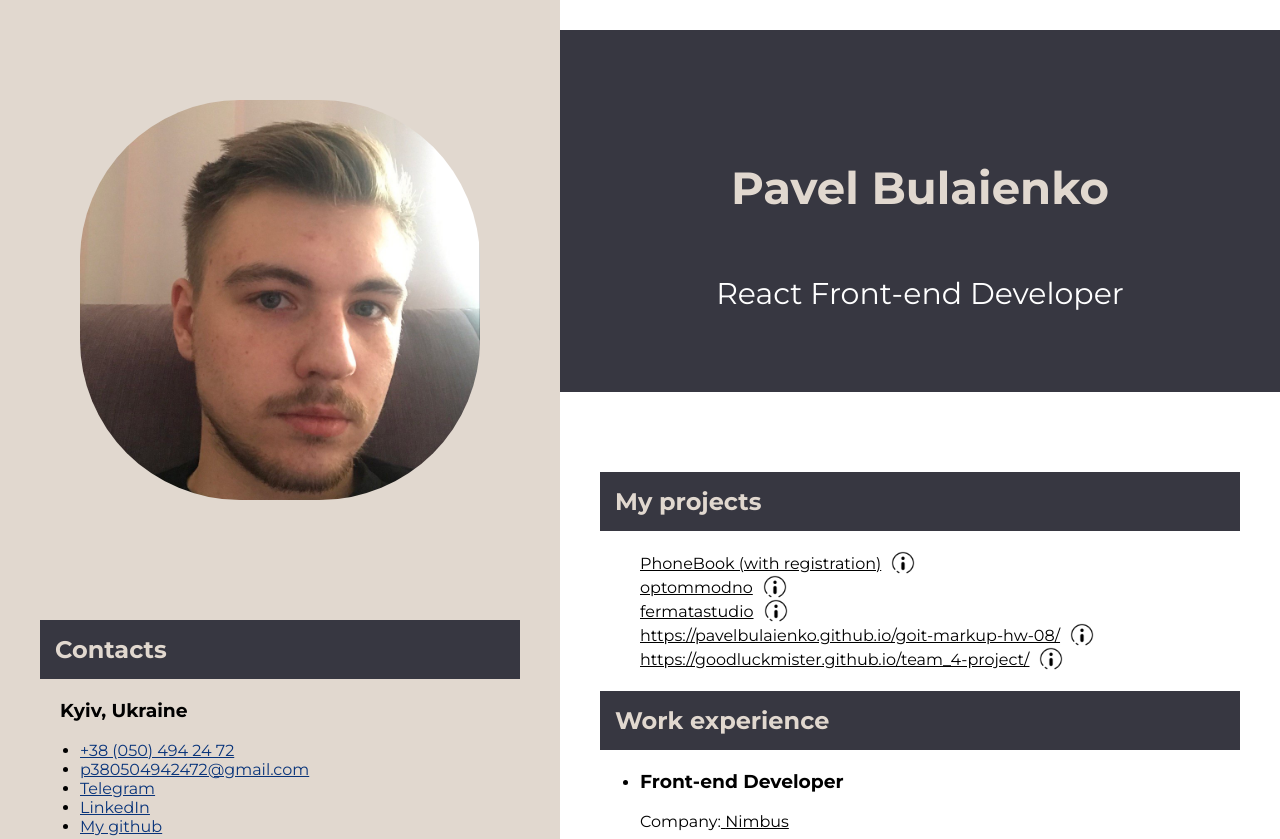
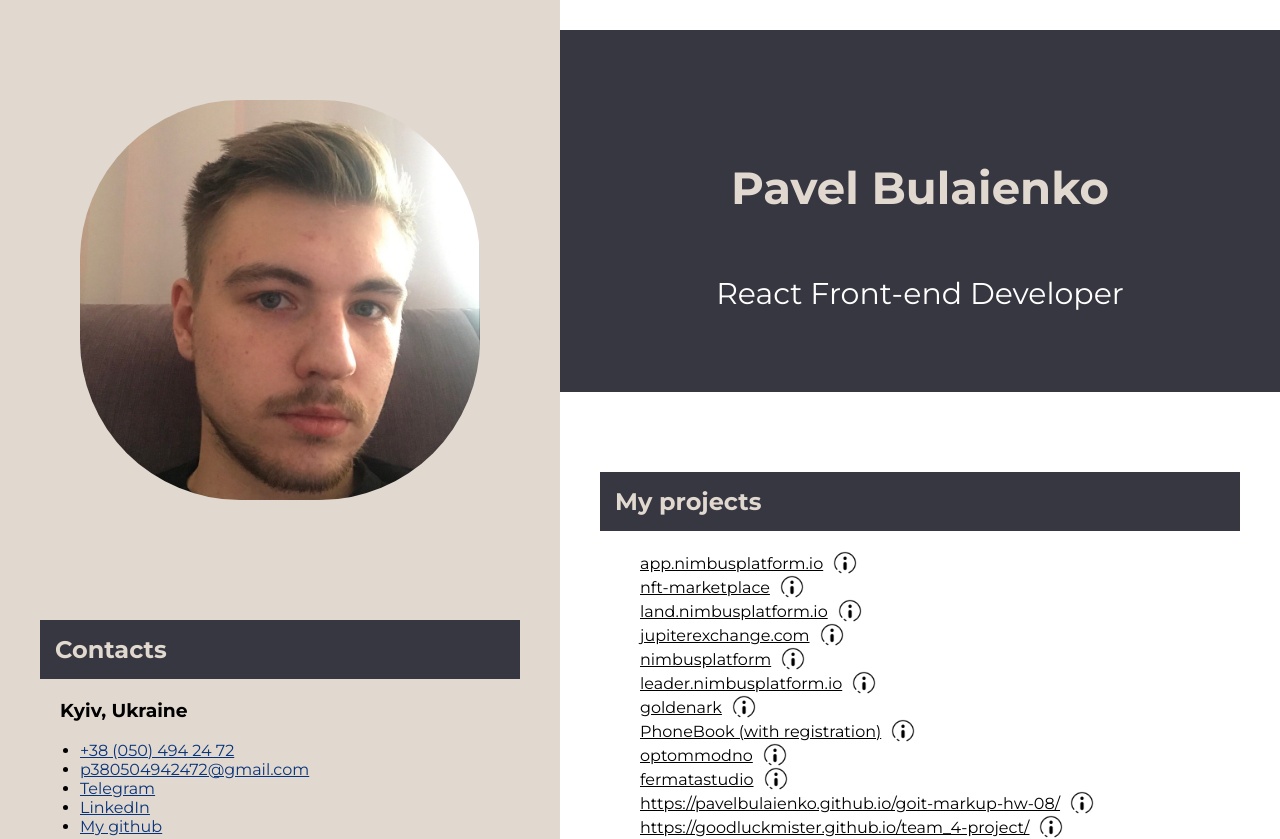
Before and after one commit to enlightenedUser/front-end-dev-resume, a React (Create React App) app: page / in a window 1280 px wide. Shown: the top 839 px of the page. Built offline with nearby package versions, Linux system fonts and the light colour scheme.

Commit message:
feature: update Work experience section

```diff
--- a/src/components/views/Main/MyProjects.js
+++ b/src/components/views/Main/MyProjects.js
@@ -8,6 +8,104 @@ const MyProjects = () => (
     <h2 className="subHeader">My projects</h2>
 
     <ul>
+      <li className='projects-item'>
+        <a
+            rel="noreferrer"
+            target="_blank"
+            href="https://app.nimbusplatform.io/"
+        >
+          app.nimbusplatform.io
+        </a>
+        <Tippy content={<span className='tooltip-text'>[team project, React, Solidity]</span>}>
+          <div className='tooltip'>
+            <img src={InfoIcon} alt='additional-info-img' className='additional-info-img'/>
+          </div>
+        </Tippy>
+      </li>
+      <li className='projects-item'>
+        <a
+            rel="noreferrer"
+            target="_blank"
+            href="https://nft-marketplace.ioalabs.com/"
+        >
+          nft-marketplace
+        </a>
+        <Tippy content={<span className='tooltip-text'>[team project, React, Solidity]</span>}>
+          <div className='tooltip'>
+            <img src={InfoIcon} alt='additional-info-img' className='additional-info-img'/>
+          </div>
+        </Tippy>
+      </li>
+      <li className='projects-item'>
+        <a
+            rel="noreferrer"
+            target="_blank"
+            href="https://land.nimbusplatform.io/"
+        >
+          land.nimbusplatform.io
+        </a>
+        <Tippy content={<span className='tooltip-text'>[team project, React, Solidity]</span>}>
+          <div className='tooltip'>
+            <img src={InfoIcon} alt='additional-info-img' className='additional-info-img'/>
+          </div>
+        </Tippy>
+      </li>
+      <li className='projects-item'>
+        <a
+            rel="noreferrer"
+            target="_blank"
+            href="https://jupiterexchange.com/"
+        >
+          jupiterexchange.com
+        </a>
+        <Tippy content={<span className='tooltip-text'>[team project, html, css, js]</span>}>
+          <div className='tooltip'>
+            <img src={InfoIcon} alt='additional-info-img' className='additional-info-img'/>
+          </div>
+        </Tippy>
+      </li>
+      <li className='projects-item'>
+        <a
+            rel="noreferrer"
+            target="_blank"
+            href="https://nimbusplatform.io/"
+        >
+          nimbusplatform
+        </a>
+        <Tippy content={<span className='tooltip-text'>[team project, html, js, css]</span>}>
+          <div className='tooltip'>
+            <img src={InfoIcon} alt='additional-info-img' className='additional-info-img'/>
+          </div>
+        </Tippy>
+      </li>
+      <li className='projects-item'>
+        <a
+            rel="noreferrer"
+            target="_blank"
+            href="https://leader.nimbusplatform.io/"
+        >
+          leader.nimbusplatform.io
+        </a>
+        <Tippy content={<span className='tooltip-text'>[team project, React, Solidity]</span>}>
+          <div className='tooltip'>
+            <img src={InfoIcon} alt='additional-info-img' className='additional-info-img'/>
+          </div>
+        </Tippy>
+      </li>
+      <li className='projects-item'>
+        <a
+            rel="noreferrer"
+            target="_blank"
+            href="https://goldenark.com/"
+        >
+          goldenark
+        </a>
+        <Tippy content={<span className='tooltip-text'>[team project, React, html, css, js]</span>}>
+          <div className='tooltip'>
+            <img src={InfoIcon} alt='additional-info-img' className='additional-info-img'/>
+          </div>
+        </Tippy>
+      </li>
       <li className='projects-item'>
         <a
           rel="noreferrer"
--- a/src/components/views/SideBar/AboutMe.js
+++ b/src/components/views/SideBar/AboutMe.js
@@ -6,22 +6,21 @@ const AboutMe = () => (
     <div className="aboutMeContent">
       <h3>Summary</h3>
       <p>
-        I have 6 months of practical and 4 months of commercial experience in
+        I have 2 years of commercial experience in
         front-end development. I want to create and develop commercial
-        applications coded by React.js
+        applications coded by React.js.
+        My main goal is to develop and become better specialist
       </p>
       <h3>Techskills</h3>
       <ul>
         <li>React (router, redux, hooks, rest API)</li>
         <li>JavaScript</li>
+        <li>Web3.js, Ethers.js</li>
         <li>HTML5</li>
         <li>CSS3</li>
         <li>Webpack</li>
-        <li>ParcelJs</li>
         <li>Bootstrap</li>
-        <li>Wordpress</li>
         <li>GIT</li>
-        <li>PHP</li>
         <li>Adaptive and responsive coding</li>
       </ul>
 
```
